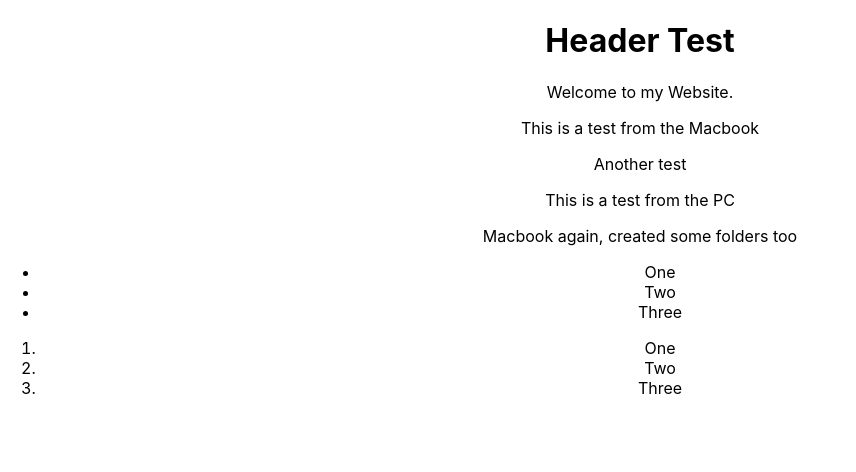
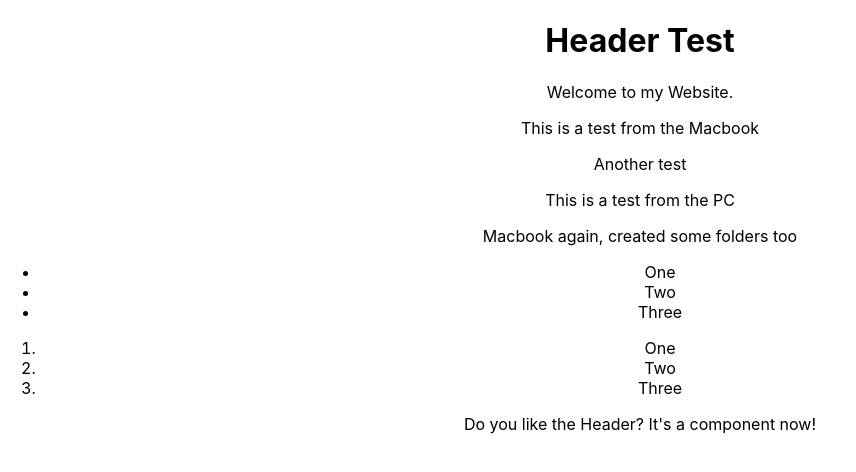
Before and after one commit to RMenjivar0204/raul-portfolio-website, a React (Create React App) app: page / in a window 1280 px wide. Shown: the top 472 px of the page, without its empty margins (0-856 px from the left). Built offline with nearby package versions, Linux system fonts and the light colour scheme.

Commit message:
added a p tage describing Header component to App.js

```diff
--- a/src/App.js
+++ b/src/App.js
@@ -21,6 +21,7 @@ function App() {
         <li>Two</li>
         <li>Three</li>
       </ol>
+      <p>Do you like the Header? It's a component now!</p>
     </div>
   );
 }
```
